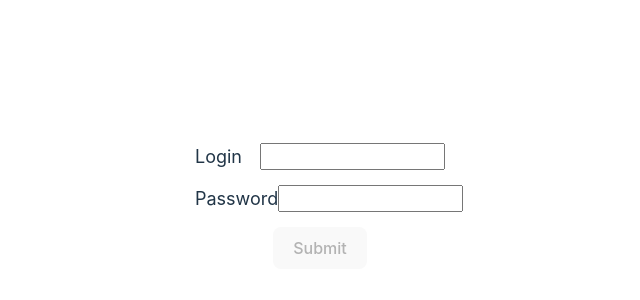
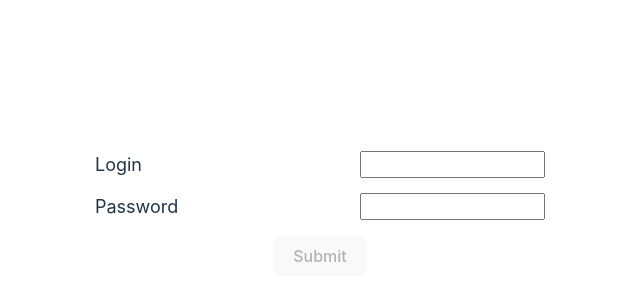
Before and after one commit to NataliaTepluhina/test-example, a Vue app: page / in a window 1280 px wide. Shown: the part 194-494 px from the top of the page, without its empty margins (320-960 px from the left). Built offline with nearby package versions, Linux system fonts and the light colour scheme.

Commit message:
feat: added fake api

```diff
--- a/src/App.vue
+++ b/src/App.vue
@@ -1,5 +1,5 @@
 <script setup>
-import MyForm from "./components/MyForm.vue";
+import MyForm from './components/MyForm.vue'
 </script>
 
 <template>
--- a/src/components/MyForm.vue
+++ b/src/components/MyForm.vue
@@ -1,17 +1,35 @@
 <script setup>
-import { ref, computed } from "vue";
+import { ref, computed } from 'vue'
+import { sendFormData } from '../fakeApi'
 
-const username = ref("");
-const password = ref("");
+const username = ref('')
+const password = ref('')
+const loading = ref(false)
+const error = ref('')
 
 const isFormValid = computed(
   () => username.value.length && password.value.length
-);
+)
+
+const buttonText = computed(() => (loading.value ? 'Loading...' : 'Submit'))
+
+async function submitForm() {
+  loading.value = true
+  error.value = ''
+  try {
+    await sendFormData(username.value, password.value)
+  } catch (e) {
+    error.value = e
+  } finally {
+    loading.value = false
+  }
+}
 </script>
 
 <template>
   <section>
-    <form @submit.prevent>
+    <div class="error">{{ error }}</div>
+    <form @submit.prevent="submitForm">
       <label for="username">
         Login
         <input v-model="username" type="text" id="username" />
@@ -20,7 +38,9 @@ const isFormValid = computed(
         Password
         <input v-model="password" type="password" id="password" />
       </label>
-      <button :disabled="!isFormValid" type="submit">Submit</button>
+      <button :disabled="!isFormValid || loading" type="submit">
+        {{ buttonText }}
+      </button>
     </form>
   </section>
 </template>
@@ -33,7 +53,14 @@ const isFormValid = computed(
 label {
   display: flex;
   justify-content: space-between;
-  width: 250px;
+  width: 450px;
+  margin-bottom: 15px;
+  font-size: 18px;
+}
+
+.error {
+  width: 450px;
+  color: red;
   margin-bottom: 15px;
   font-size: 18px;
 }
--- /dev/null
+++ b/src/fakeApi.js
@@ -0,0 +1,10 @@
+export const sendFormData = (username, password) =>
+  new Promise((resolve, reject) =>
+    setTimeout(
+      () =>
+        username === 'Natalia' && password === 'password'
+          ? resolve()
+          : reject('Username or password is incorrect. Please try again'),
+      1500
+    )
+  )
```
Also changed, not shown: 1 other file (tests, documents, lock files or other folders).
